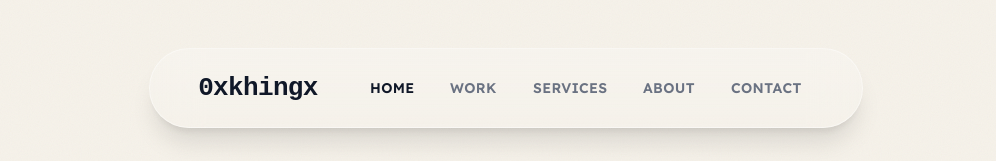
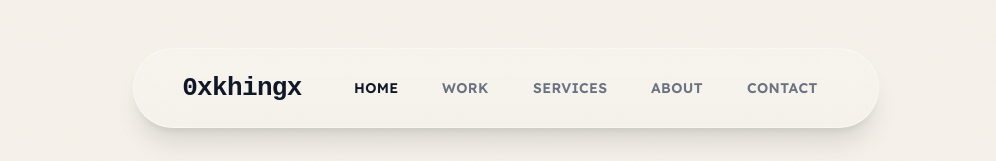
Before and after one commit to 0xkhingx/my-portfolio, a Next.js app: page / in a window 1280 px wide. Shown: the top 161 px of the page, without its empty margins (134-1130 px from the left). Built offline with nearby package versions, Linux system fonts and the light colour scheme; a web font is replaced by a local one.

Commit message:
Navbar: increase gap to gap-5

```diff
--- a/src/components/Navbar.tsx
+++ b/src/components/Navbar.tsx
@@ -61,8 +61,8 @@ export default function Navbar() {
         onMouseLeave={() => setRipple(false)}
         className={`pointer-events-auto flex items-center justify-center bg-gradient-to-b from-white/25 to-white/10 backdrop-blur-xl rounded-full border border-white/40 shadow-xl h-[60px] md:h-[80px] overflow-hidden ${
   isCollapsed
-    ? 'gap-3 px-4 sm:gap-3 sm:px-6 w-auto min-w-[180px] sm:min-w-[200px]'
-    : 'gap-3 px-4 sm:gap-3 sm:px-6 md:gap-10 md:px-12 w-auto min-w-[75vw] md:min-w-[500px] max-w-[900px]'
+    ? 'gap-5 px-4 sm:gap-3 sm:px-6 w-auto min-w-[180px] sm:min-w-[200px]'
+    : 'gap-5 px-4 sm:gap-3 sm:px-6 md:gap-10 md:px-12 w-auto min-w-[75vw] md:min-w-[500px] max-w-[900px]'
 }`}
       >
         <button onClick={() => handleNavClick('hero')} className="font-display text-gray-900 font-bold text-[26px] tracking-tight whitespace-nowrap leading-none cursor-pointer">
@@ -70,7 +70,7 @@ export default function Navbar() {
           <span className="hidden sm:inline">{isCollapsed ? '0x' : '0xkhingx'}</span>
         </button>
 
-        <ul className="list-none flex gap-3 items-center m-0 p-0">
+        <ul className="list-none flex gap-5 items-center m-0 p-0">
           {sections
             .filter((s) => (isCollapsed ? s.id === activeSection : true))
             .map((s, i) => (
```
